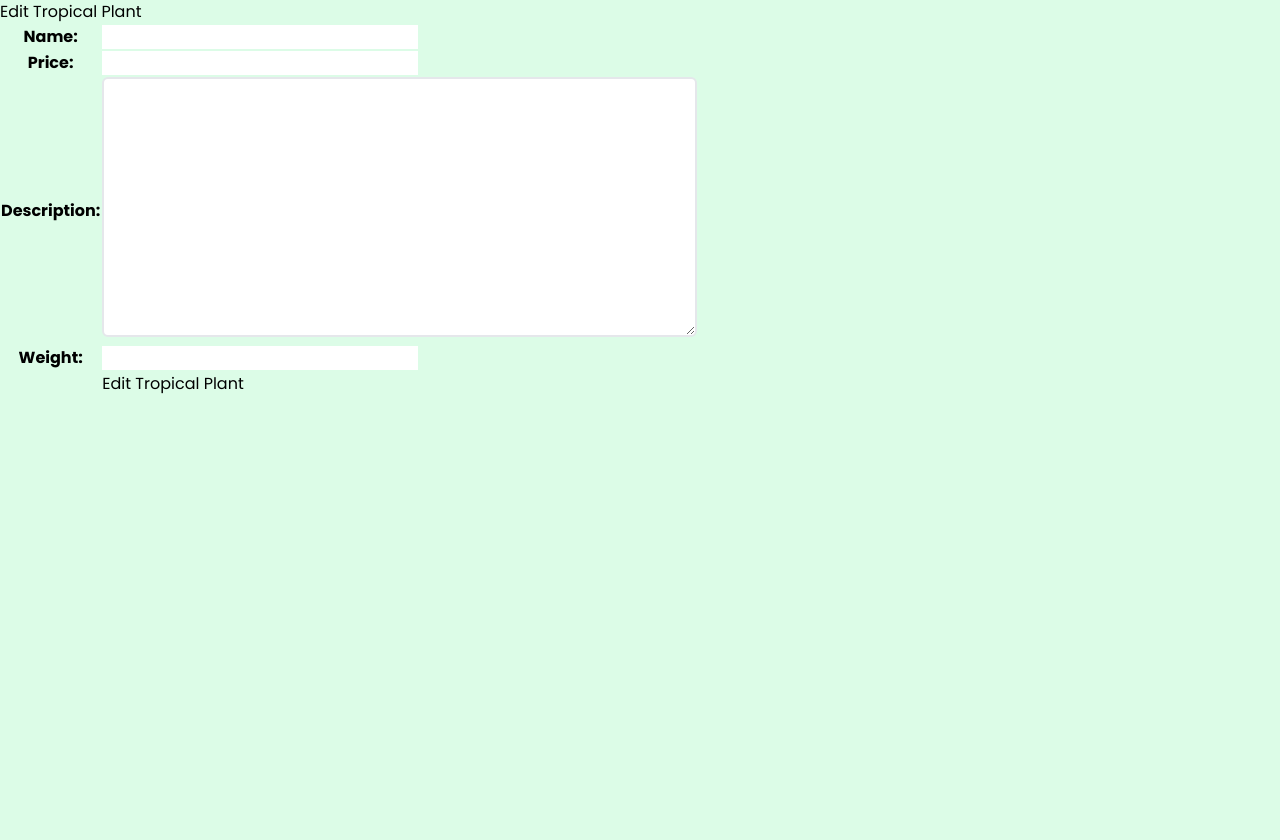
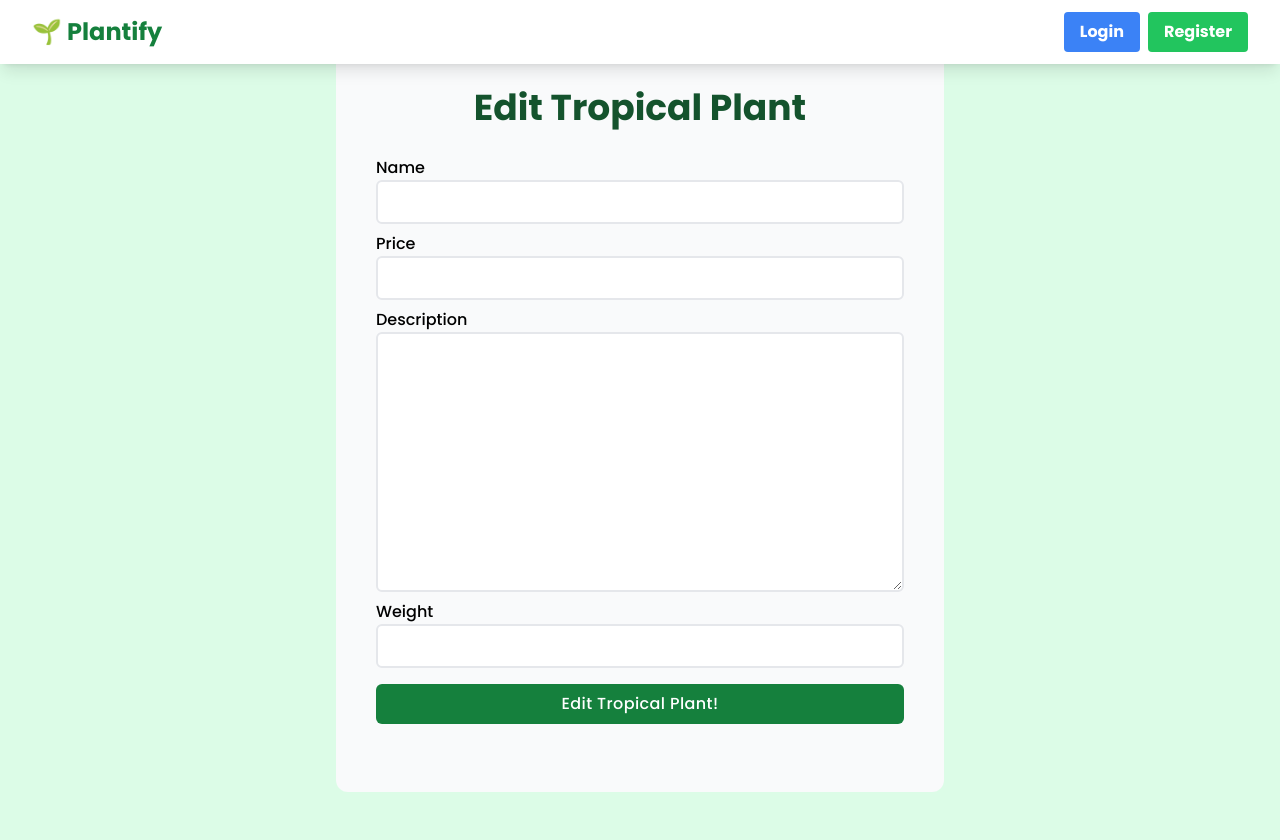
Before and after one commit to ryuun1corn/plantify, a Django app: template main/templates/edit_tropical_plant.html in a window 1280 px wide. Before the commit the page ends 394 px from the top, so only its background shows below. Run offline with Django 5.2, Linux system fonts and the light colour scheme; the template is opened without the code that fills it: values that come from a table or form of the project are taken from there, others are empty; some libraries are stand-ins or nearby versions.

Commit message:
feat: style edit tropical plant page

```diff
--- a/main/templates/edit_tropical_plant.html
+++ b/main/templates/edit_tropical_plant.html
@@ -1,15 +1,31 @@
-{% extends 'base.html' %} {% load static %} {% block content %}
-<h1>Edit Tropical Plant</h1>
-<form method="POST">
-  {% csrf_token %}
-  <table>
-    {{ form.as_table }}
-    <tr>
-      <td></td>
-      <td>
-        <input type="submit" value="Edit Tropical Plant" />
-      </td>
-    </tr>
-  </table>
-</form>
+{% extends 'base.html' %}
+{% load static %}
+{% block content %}
+    {% include 'navbar.html' %}
+    <div class="min-h-screen flex items-center justify-center w-screen bg-green-100 py-12 px-4 sm:px-6 lg:px-8 font-['Poppins']">
+        <div class="bg-gray-50 p-10 rounded-xl form-style w-1/2">
+            <div class="text-center text-4xl font-bold text-green-900">
+                <h2>Edit Tropical Plant</h2>
+            </div>
+            <form method="POST"
+                  action=""
+                  class="flex items-center justify-center flex-col gap-4 w-full my-7">
+                {% csrf_token %}
+                <input type="hidden" name="remember" value="true">
+                <div class="w-full flex flex-col gap-2">
+                    {% for field in form %}
+                        <div class="flex flex-col">
+                            <label for="username" class="font-medium">{{ field.label }}</label>
+                            {{ field }}
+                        </div>
+                    {% endfor %}
+                </div>
+                <div class="w-full">
+                    <input class="w-full bg-green-700 p-2 rounded-md text-white hover:bg-green-800 font-medium tracking-wide cursor-pointer !border-0"
+                           type="submit"
+                           value="Edit Tropical Plant!" />
+                </div>
+            </form>
+        </div>
+    </div>
 {% endblock %}
```
